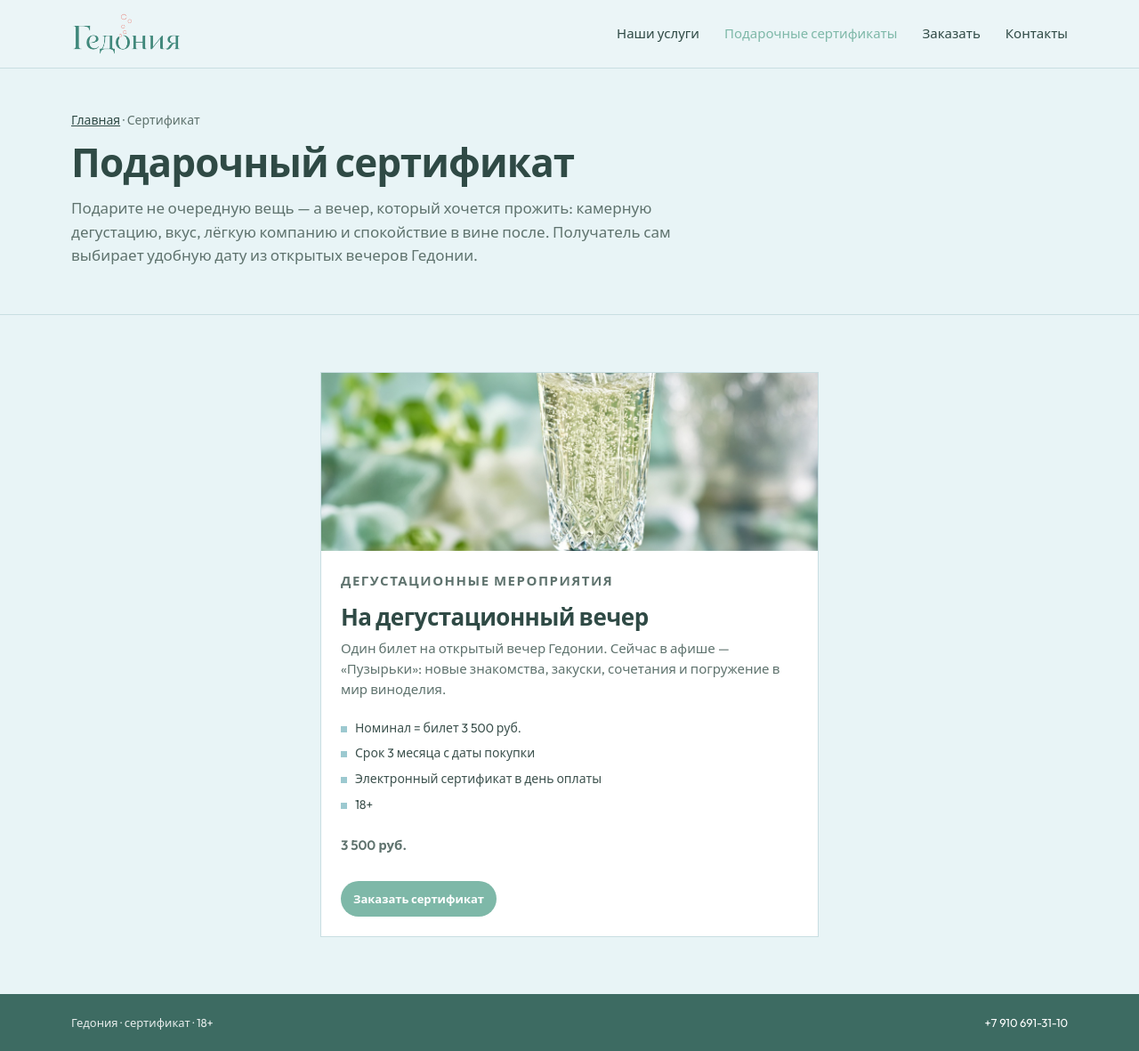
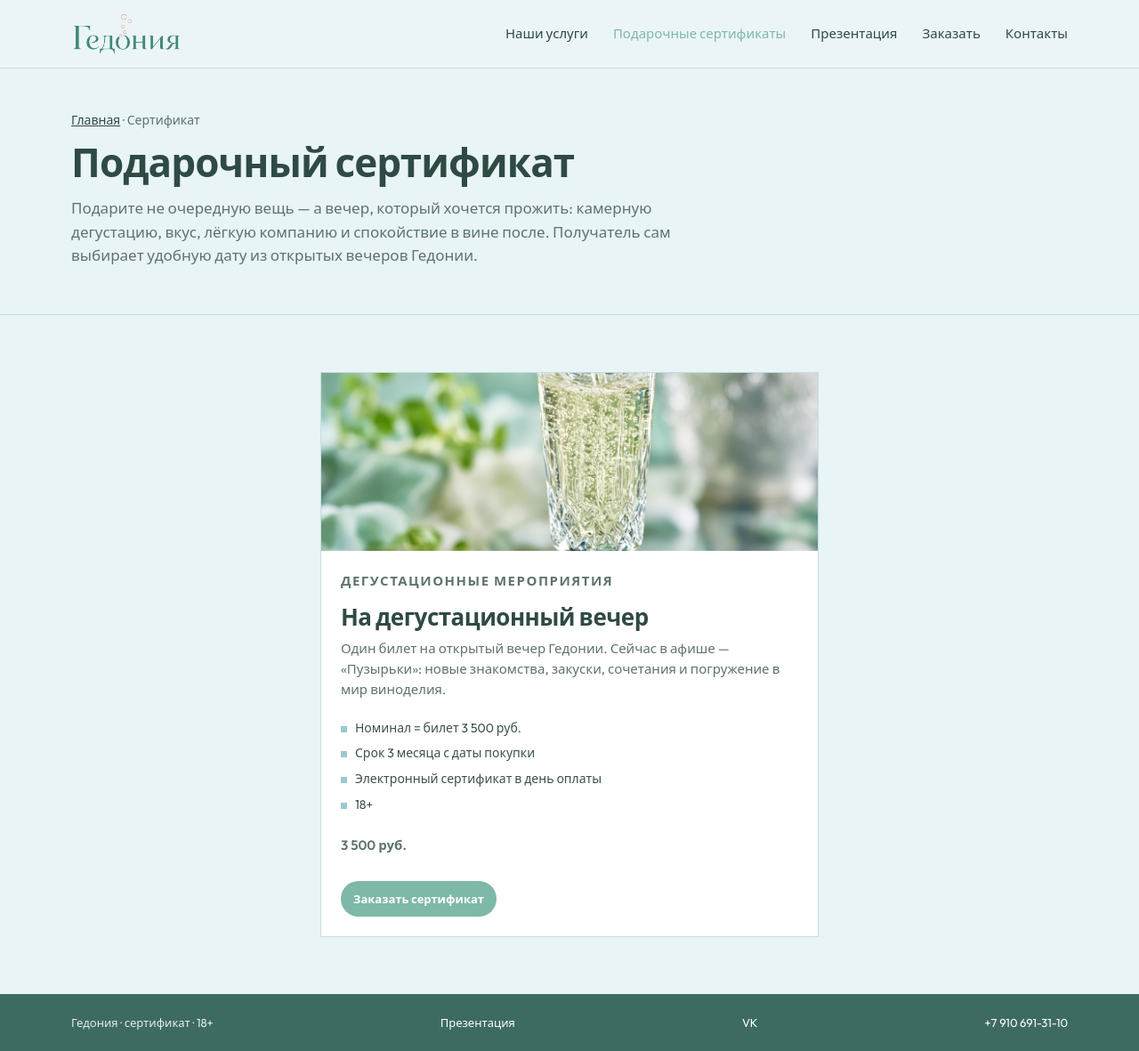
Before and after one commit to hedonilife/hedonia, a plain HTML site: page sertifikat.html in a window 1280 px wide. Shown: the whole page at 89% size. Drawn offline with Linux system fonts and the light colour scheme.

Commit message:
Add presentation link in nav and footer

```diff
--- a/sertifikat.html
+++ b/sertifikat.html
@@ -17,7 +17,9 @@
       <nav class="nav">
         <a href="uslugi.html">Наши услуги</a>
         <a class="is-active" href="sertifikat.html">Подарочные сертификаты</a>
-        <a href="#order" data-order>Заказать</a>
+
+        <a href="presentation.html">Презентация</a>
+<a href="#order" data-order>Заказать</a>
         <a href="index.html#contacts">Контакты</a>
       </nav>
     </div>
@@ -55,6 +57,8 @@
   <footer>
     <div class="wrap">
       <span>Гедония · сертификат · 18+</span>
+      <a href="presentation.html">Презентация</a>
+      <a href="https://vk.ru/hedonia_ivanovo" target="_blank" rel="noopener">VK</a>
       <a href="tel:+79106913110">+7 910 691-31-10</a>
     </div>
   </footer>
```
Also changed, not shown: index.html (+3 -0 lines), uslugi.html (+5 -1 lines), vecher.html (+5 -1 lines), vyezd.html (+5 -1 lines).
